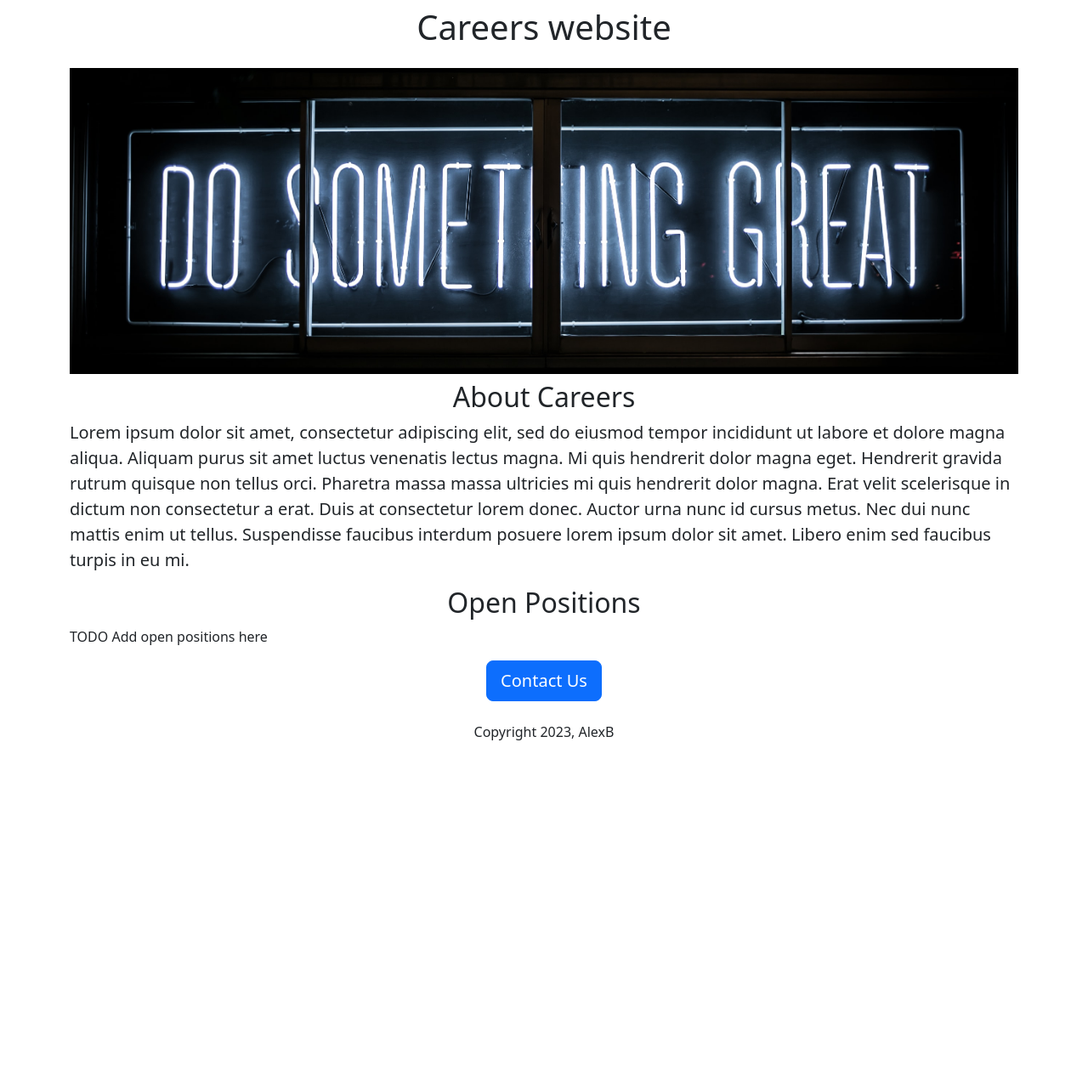
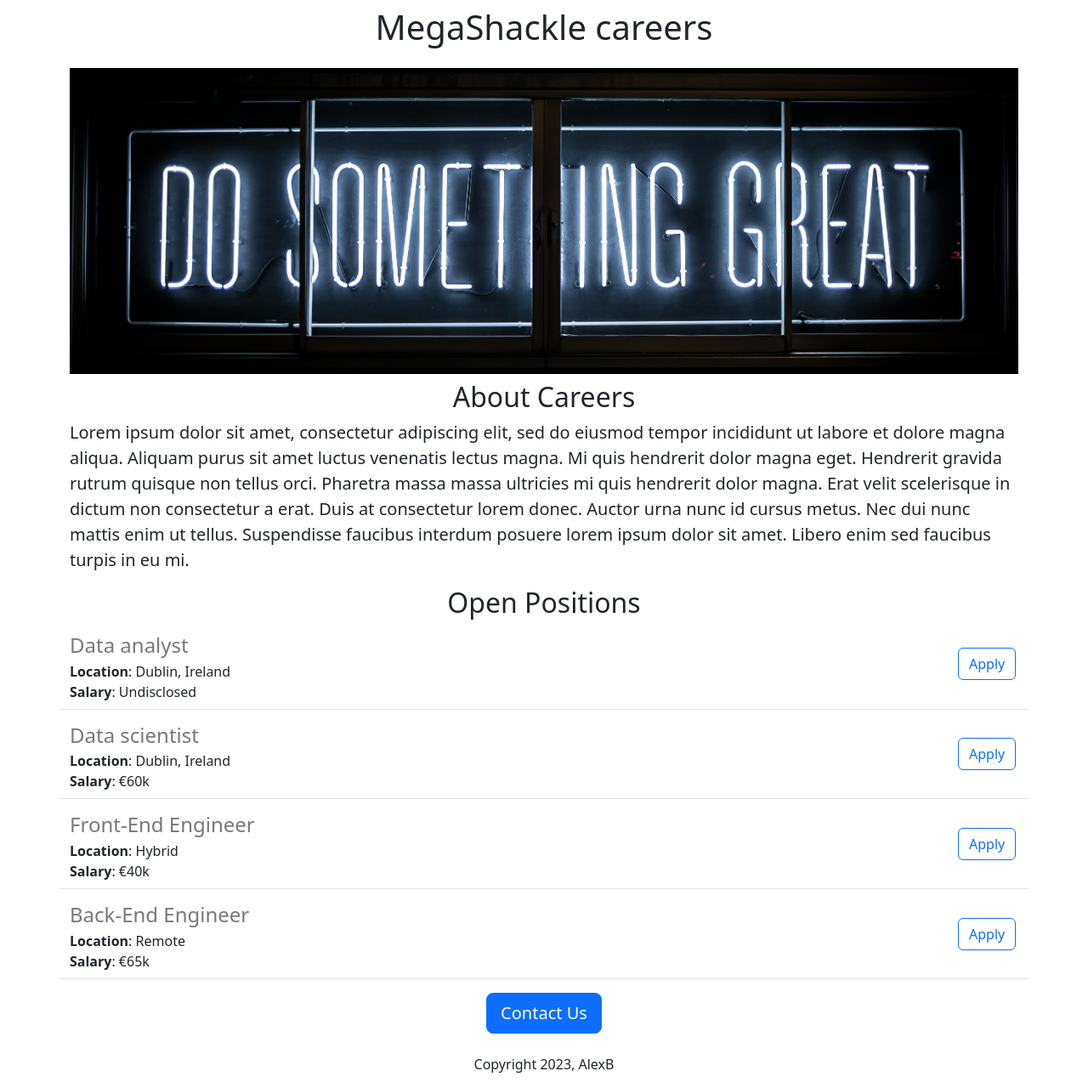
Before and after one commit to alexbraic/fcc-python-flask-web-app, a Flask app: page / in a window 1280 px wide. Shown: the whole page at 85% size. Before the commit the page ends 871 px from the top, so only its background shows below. Run offline with Flask 2, Linux system fonts and the light colour scheme.

Commit message:
Added dynamic data and API route

```diff
--- a/app.py
+++ b/app.py
@@ -1,11 +1,43 @@
-from flask import Flask
+from flask import Flask, jsonify
 from flask import render_template
-
 
 app = Flask(__name__)
 
+JOBS = [
+{
+  'id': 1,
+  'title': 'Data analyst',
+  'location': 'Dublin, Ireland',
+  'salary': ''
+},
+  {
+  'id': 2,
+  'title': 'Data scientist',
+  'location': 'Dublin, Ireland',
+  'salary': '€60k'
+},
+{
+  'id': 3,
+  'title': 'Front-End Engineer',
+  'location': 'Hybrid',
+  'salary': '€40k'
+},
+{
+  'id': 4,
+  'title': 'Back-End Engineer',
+  'location': 'Remote',
+  'salary': '€65k'
+}
+]
+
 @app.route('/')
 def index():
-  return render_template('home.html')
+  return render_template('home.html',
+                         jobs=JOBS,
+                         company_name='MegaShackle')
+
+@app.route('/api/jobs')
+def jobs():
+  return jsonify(JOBS)
 
 app.run(host='0.0.0.0',debug=True)
--- a/templates/home.html
+++ b/templates/home.html
@@ -17,12 +17,16 @@
   </head>
   <body>
     <div class="container">
-      <h1 class="text-center mt-2 mb-4">Careers website</h1>
+      <h1 class="text-center mt-2 mb-4">{{company_name}} careers</h1>
       <img src="/static/clark-tibbs-banner.jpg" class="img-fluid" id="banner"/>
       <h2 class="text-center mt-2">About Careers</h2>
       <p class="lead">Lorem ipsum dolor sit amet, consectetur adipiscing elit, sed do eiusmod tempor incididunt ut labore et dolore magna aliqua. Aliquam purus sit amet luctus venenatis lectus magna. Mi quis hendrerit dolor magna eget. Hendrerit gravida rutrum quisque non tellus orci. Pharetra massa massa ultricies mi quis hendrerit dolor magna. Erat velit scelerisque in dictum non consectetur a erat. Duis at consectetur lorem donec. Auctor urna nunc id cursus metus. Nec dui nunc mattis enim ut tellus. Suspendisse faucibus interdum posuere lorem ipsum dolor sit amet. Libero enim sed faucibus turpis in eu mi.</p>
-      <h2 class="text-center">Open Positions</h2>
-      <p>TODO Add open positions here</p>
+      <h2 class="text-center mb-3">Open Positions</h2>
+      <div>
+        {% for job in jobs %}
+          {% include 'jobitem.html' %}
+        {% endfor %}
+      </div>
       <div class="text-center">
         <button class="btn btn-primary btn-lg">Contact Us</button>
         <p class="mt-4">Copyright 2023, AlexB</p>
--- /dev/null
+++ b/templates/jobitem.html
@@ -0,0 +1,14 @@
+<div class="border-bottom row" style="margin-bottom: 16px; padding-bottom: 8px;">
+  <div class="col-11">
+    <h4 style="color: rgb(120, 120, 120); margin-bottom: 4px;">{{ job['title'] }}</h4>
+    <div><b>Location</b>: {{ job['location'] }}</div>
+    {% if job['salary'] == '' %}
+      <div><b>Salary</b>: Undisclosed</div>
+    {% else %}
+      <div><b>Salary</b>: {{ job['salary'] }}</div>
+    {% endif %}
+  </div>
+  <div class="col-1 align-self-center" style="padding-bottom: 8px;">
+    <button type="button" class="btn btn-outline-primary">Apply</button>
+  </div>
+</div>
```
